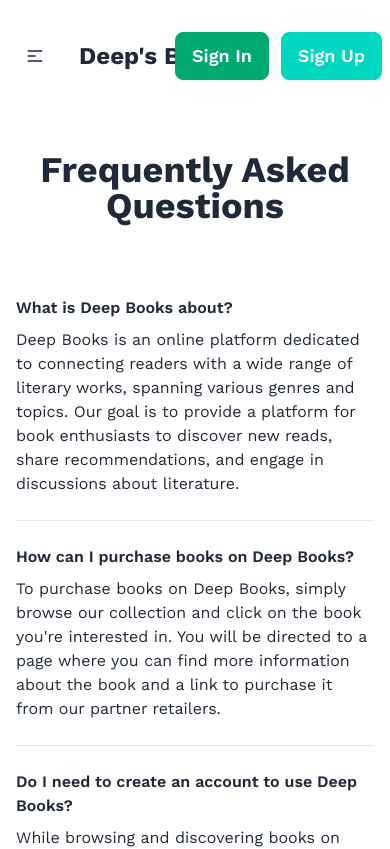
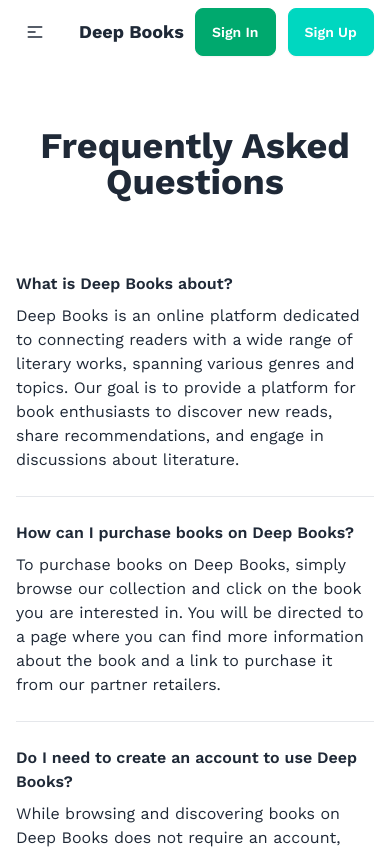
Before and after one commit to DeepsEffect/deep-books, a React (Vite) app: page /faq in a window 390 px wide. Shown: the top 849 px of the page. Built offline with nearby package versions, Linux system fonts and the light colour scheme; a web font is replaced by a local one.

Commit message:
made the homepage responsive

```diff
--- a/src/Components/Banner.jsx
+++ b/src/Components/Banner.jsx
@@ -2,7 +2,7 @@ import { NavLink } from "react-router-dom";
 
 const Banner = () => {
   return (
-    <div className="hero h-[554px] bg-base-200 mt-6 rounded-2xl">
+    <div className="hero lg:h-[554px] bg-base-200 mt-6 rounded-2xl">
       <div className="hero-content flex-col lg:flex-row-reverse">
         <img
           src="https://images.unsplash.com/photo-1621827979802-6d778e161b28?q=80&w=1935&auto=format&fit=crop&ixlib=rb-4.0.3&ixid=M3wxMjA3fDB8MHxwaG90by1wYWdlfHx8fGVufDB8fHx8fA%3D%3D"
@@ -11,7 +11,7 @@ const Banner = () => {
         />
         <div>
           <div className="max-w-3xl">
-            <h1 className="text-5xl font-bold max-w-lg font-playfair">
+            <h1 className=" text-3xl lg:text-5xl font-bold max-w-lg font-playfair">
               Books fot deeper meaning of life
             </h1>
             <p className="py-6">
--- a/src/Components/BookCard.jsx
+++ b/src/Components/BookCard.jsx
@@ -6,7 +6,7 @@ const BookCard = ({ book }) => {
   return (
     <NavLink
       to={`/bookDetails/${bookId}`}
-      className="card w-96 bg-base-100 shadow-xl border-2 mt-6 flex flex-col"
+      className="card lg:w-96 bg-base-100 shadow-xl border-2 mt-6 flex flex-col"
     >
       <figure className="h-[400px] p-8 transition hover:scale-105">
         <img src={image} alt="book image" className="" />
--- a/src/Components/Books.jsx
+++ b/src/Components/Books.jsx
@@ -5,8 +5,8 @@ const Books = () => {
   const books = useLoaderData();
   return (
     <section className="mt-6">
-      <h2 className="font-playfair text-4xl font-bold text-center">Books</h2>
-      <div className="grid grid-cols-3 gap-6">
+      <h2 className="font-playfair text-2xl lg:text-4xl font-bold text-center">Books</h2>
+      <div className="grid grid-cols-1 lg:grid-cols-3 lg:gap-6">
         {books.map((book) => (
           <BookCard key={book.bookId} book={book}></BookCard>
         ))}
--- a/src/Components/Faq.jsx
+++ b/src/Components/Faq.jsx
@@ -19,7 +19,7 @@ const Faq = () => {
             How can I purchase books on Deep Books?
             </h3>
             <p className="md:pl-0 md:col-span-7">
-            To purchase books on Deep Books, simply browse our collection and click on the book you're interested in. You will be directed to a page where you can find more information about the book and a link to purchase it from our partner retailers.
+            To purchase books on Deep Books, simply browse our collection and click on the book you are interested in. You will be directed to a page where you can find more information about the book and a link to purchase it from our partner retailers.
             </p>
           </div>
           <div className="py-6 space-y-2 md:grid md:grid-cols-12 md:gap-8 md:space-y-0">
@@ -35,7 +35,7 @@ const Faq = () => {
             How can I contribute book reviews to Deep Books?
             </h3>
             <p className="md:pl-0 md:col-span-7">
-            We welcome book reviews from our users! To contribute a review, simply navigate to the book's page and scroll down to the reviews section. You will find an option to submit your review along with a rating. Your review will help other readers make informed decisions about their next read.
+            We welcome book reviews from our users! To contribute a review, simply navigate to the books page and scroll down to the reviews section. You will find an option to submit your review along with a rating. Your review will help other readers make informed decisions about their next read.
             </p>
           </div>
           <div className="py-6 space-y-2 md:grid md:grid-cols-12 md:gap-8 md:space-y-0">
--- a/src/Components/Nav.jsx
+++ b/src/Components/Nav.jsx
@@ -2,7 +2,7 @@ import { Link, NavLink } from "react-router-dom";
 
 const Nav = () => {
   return (
-    <div className="navbar bg-base-100 font-work-sans mt-6">
+    <div className="navbar bg-base-100 font-work-sans lg:mt-6">
       <div className="navbar-start">
         <div className="dropdown">
           <div tabIndex={0} role="button" className="btn btn-ghost lg:hidden">
@@ -23,7 +23,7 @@ const Nav = () => {
           </div>
           <ul
             tabIndex={0}
-            className="menu menu-sm dropdown-content mt-3 z-[1] p-2 shadow bg-base-100 rounded-box w-52"
+            className="menu menu-sm space-y-4 dropdown-content mt-3 z-[1] p-2 shadow bg-base-100 rounded-box w-52"
           >
             <NavLink to={"/"}>
               <a>Home</a>
@@ -34,10 +34,16 @@ const Nav = () => {
             <NavLink to={"/pagesToRead"}>
               <a>Pages To Read</a>
             </NavLink>
+            <NavLink to={"/favoriteBooks"}>
+              <a>Favorite Books</a>
+            </NavLink>
+            <NavLink to={"/faq"}>
+              <a>FAQ || Troubleshoot</a>
+            </NavLink>
           </ul>
         </div>
-        <Link to={"/"} className="btn btn-ghost font-bold text-2xl">
-          Deep&apos;s Books
+        <Link to={"/"} className="btn btn-ghost font-bold text-lg lg:text-2xl">
+          Deep Books
         </Link>
       </div>
       <div className="navbar-center hidden lg:flex">
@@ -94,11 +100,11 @@ const Nav = () => {
           </NavLink>
         </ul>
       </div>
-      <div className="navbar-end space-x-3">
-        <a className="btn font-semibold text-lg btn-success text-white">
+      <div className="lg:navbar-end space-x-3">
+        <a className="btn font-semibold text-sm lg:text-lg btn-success text-white">
           Sign In{" "}
         </a>
-        <a className="btn font-semibold text-lg btn-accent text-white">
+        <a className="btn font-semibold text-sm lg:text-lg btn-accent text-white">
           Sign Up
         </a>
       </div>
```
